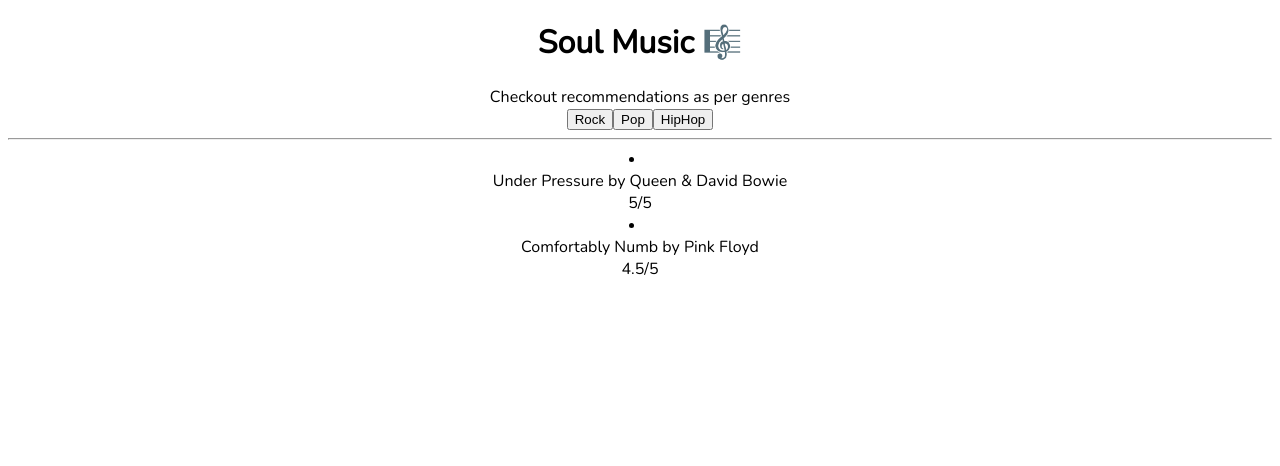
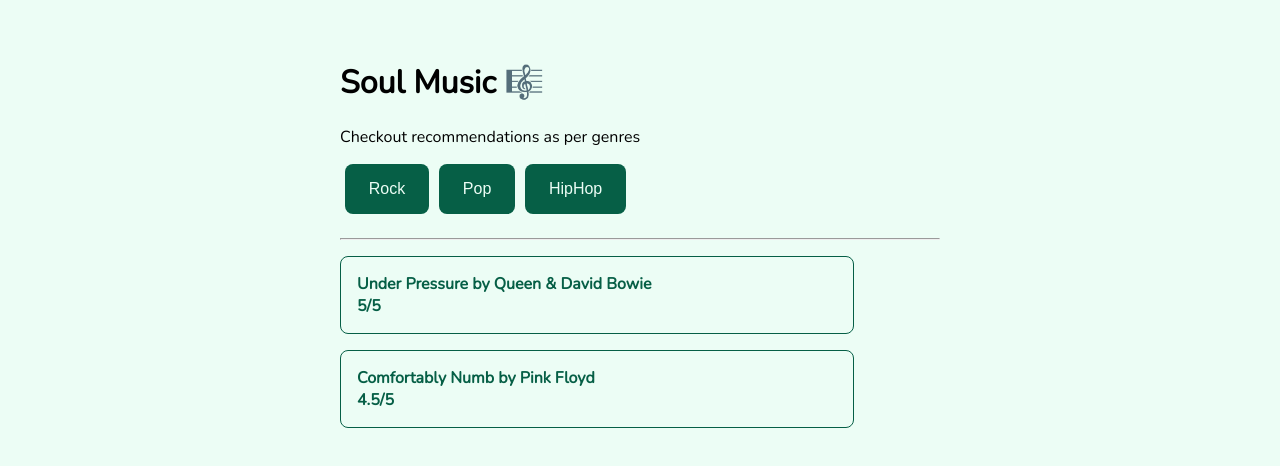
Before and after one commit to varenaggarwal/soulMusic, a React (Create React App) app: page / in a window 1280 px wide. Shown: the top 466 px of the page. Built offline with nearby package versions, Linux system fonts and the light colour scheme.

Commit message:
add style

```diff
--- a/src/styles.css
+++ b/src/styles.css
@@ -1,6 +1,48 @@
 @import url("https://fonts.googleapis.com/css2?family=Nunito&display=swap");
 
+:root {
+  --primary-color: #065f46;
+  --secondary-color: #ecfdf5;
+  --width-break: 600px;
+}
+
+body {
+  font-family: "Nunito", sans-serif;
+  background-color: var(--secondary-color);
+}
+
 .App {
-  font-family: "Nunito", sans-serif;
-  text-align: center;
+  max-width: 600px;
+  margin: auto;
+  padding: 2rem;
 }
+
+button {
+  background-color: var(--primary-color);
+  border-radius: 0.5rem;
+  padding: 1rem 1.5rem;
+  border: 0;
+  margin: 1rem 0.3rem;
+  cursor: pointer;
+  color: var(--secondary-color);
+  font-size: medium;
+}
+
+li {
+  list-style: none;
+  padding: 1rem;
+  border: 1px solid var(--primary-color);
+  width: 80%;
+  margin: 1rem 0rem;
+  border-radius: 0.5rem;
+  color: var(--primary-color);
+  font-weight: bold;
+}
+
+/*
+listStyle: "none",
+padding: "1rem",
+border: "1px solid #D1D5DB",
+width: "70%",
+margin: "1rem 0rem",
+borderRadius: "0.5rem" */
```
